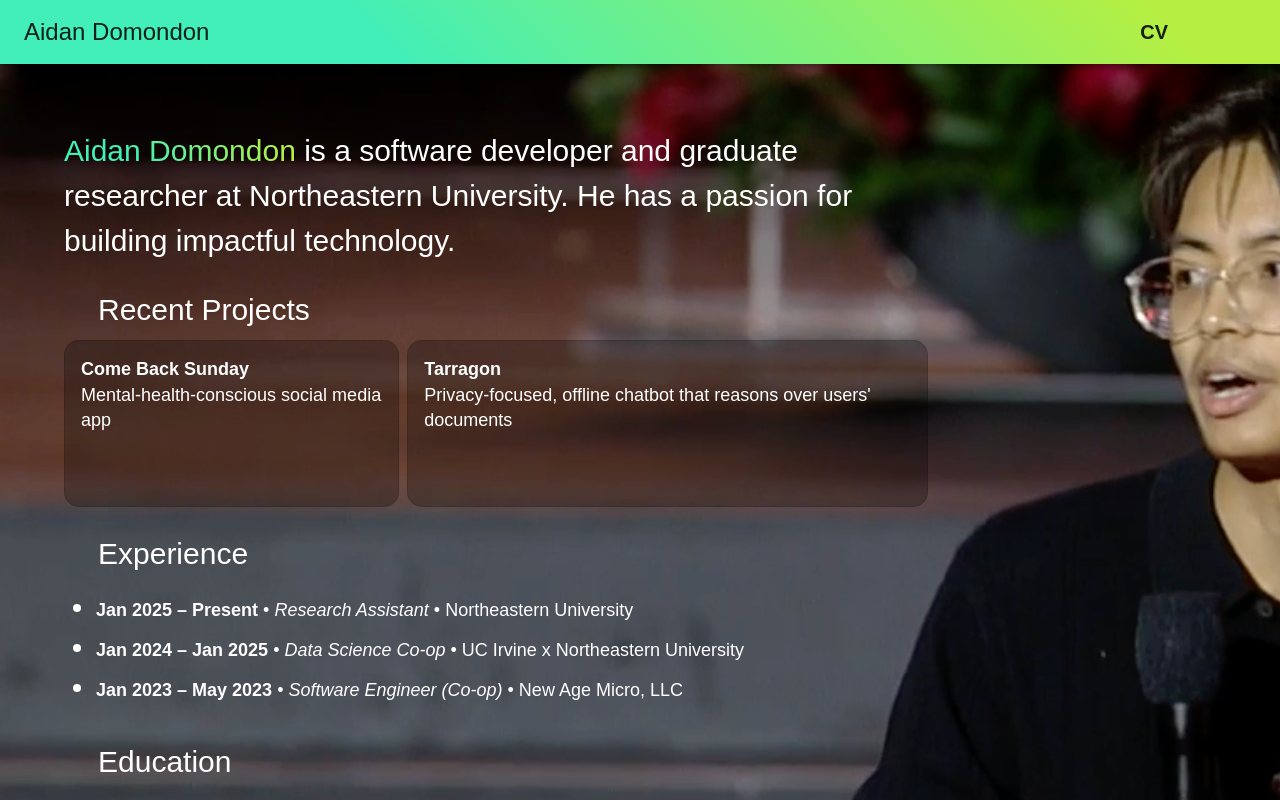
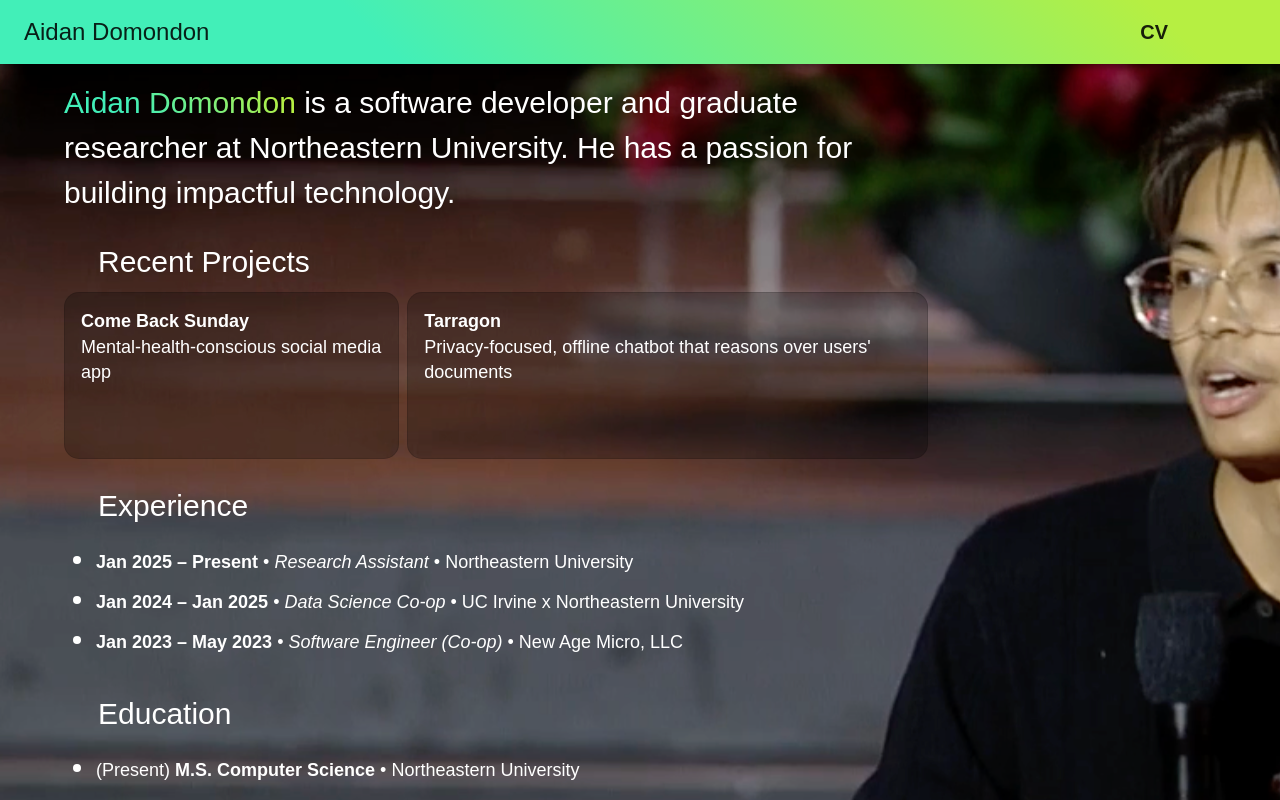
Before and after one commit to aidandomondon/aidandomondon.github.io, a React (Create React App) app: page / in a window 1280 px wide. Shown: the top 800 px of the page. Built offline with nearby package versions, Linux system fonts and the light colour scheme; some icons are missing.

Commit message:
Tweak margins

```diff
--- a/src/App.tsx
+++ b/src/App.tsx
@@ -39,7 +39,7 @@ function App() {
     <ThemeProvider theme={globalMuiTheme}>
       <CssBaseline />
       <Box className="App" sx={{ width: '100%', backgroundImage: `url(large-background.png)` }}>
-        <Container sx={{ marginTop: '10%', marginBottom: '10%', width: '100%' }}>
+        <Container sx={{ marginTop: '5rem', width: '100%' }}>
           <Header />
           <Body />
           <Copyright />
```
